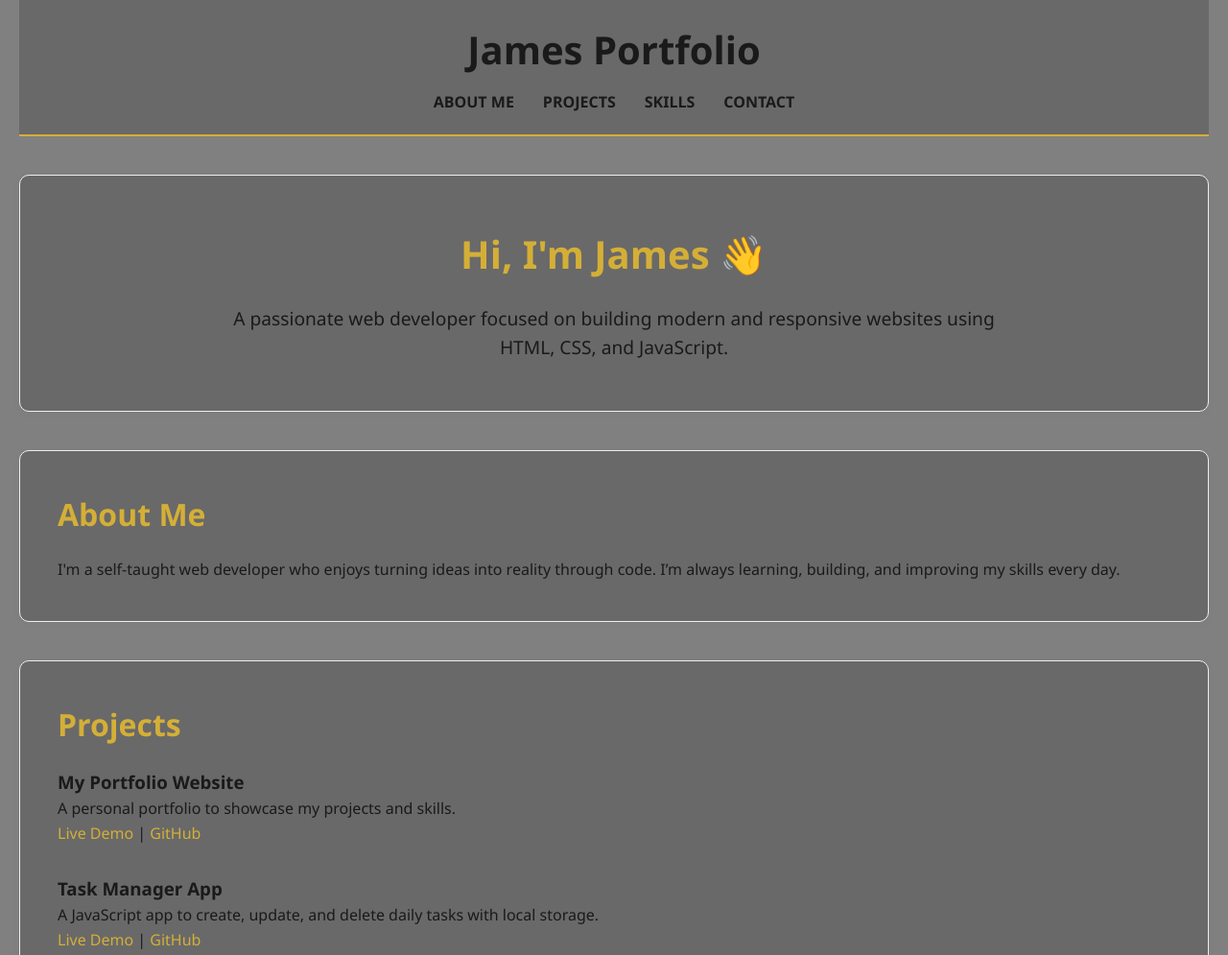
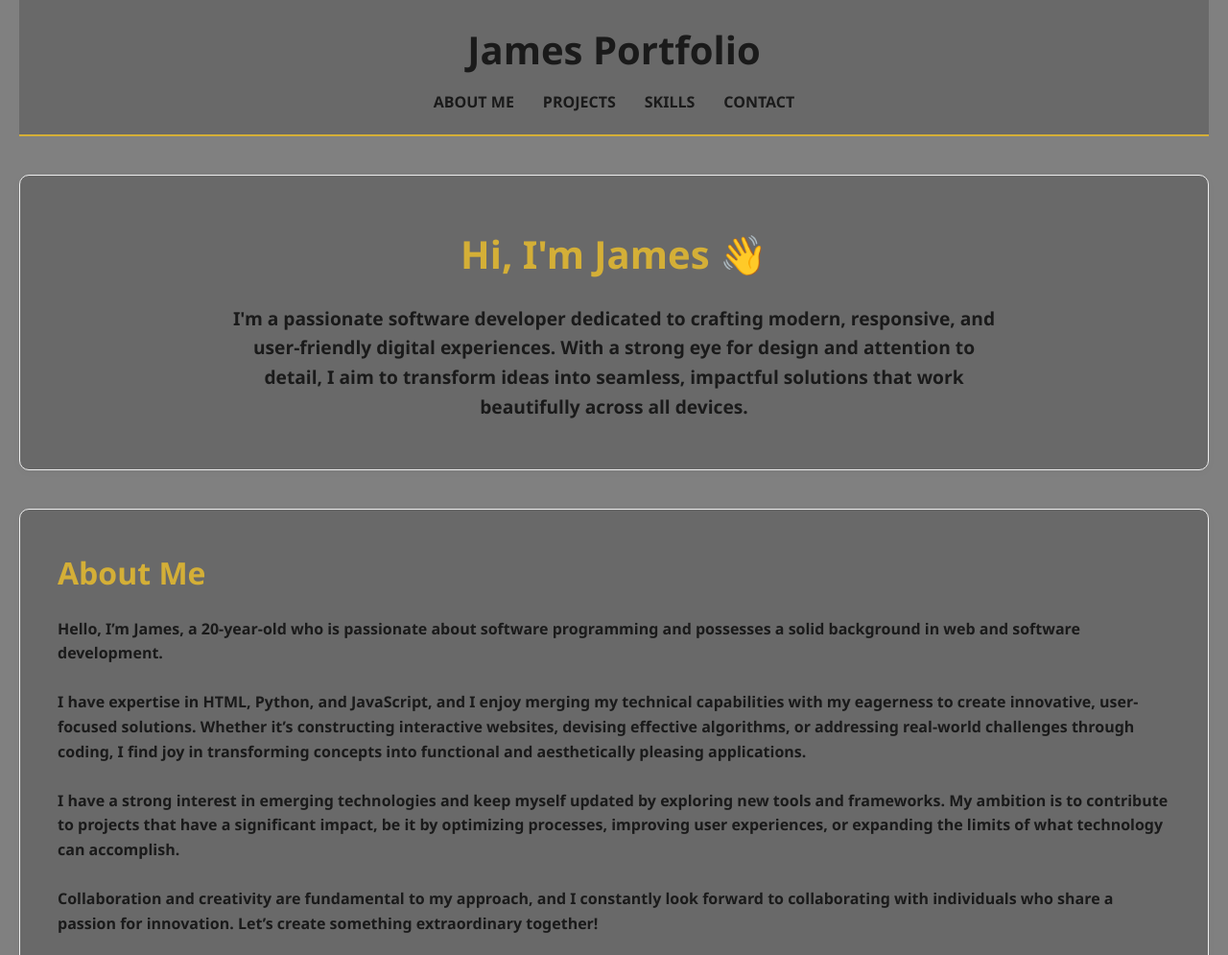
Before and after one commit to SameNjuguna/NewPortfolio, a plain HTML site: page index.html in a window 1280 px wide. Shown: the top 995 px of the page at 96% size. Drawn offline with Linux system fonts and the light colour scheme.

Commit message:
updated version

```diff
--- a/index.html
+++ b/index.html
@@ -27,7 +27,7 @@
 <section id="hero">
     <div class="container">
         <h2>Hi, I'm James 👋</h2>
-        <p>A passionate web developer focused on building modern and responsive websites using HTML, CSS, and JavaScript.</p>
+        <p>I'm a passionate software developer dedicated to crafting modern, responsive, and user-friendly digital experiences. With a strong eye for design and attention to detail, I aim to transform ideas into seamless, impactful solutions that work beautifully across all devices.</p>
     </div>
 </section>
 
@@ -35,7 +35,11 @@
 <section id="about">
     <div class="container">
         <h2>About Me</h2>
-        <p>I'm a self-taught web developer who enjoys turning ideas into reality through code. I’m always learning, building, and improving my skills every day.</p>
+        <p>
+            Hello, I’m James, a 20-year-old who is passionate about software programming and possesses a solid background in web and software development. <br><br> I have expertise in HTML, Python, and JavaScript, and I enjoy merging my technical capabilities with my eagerness to create innovative, user-focused solutions.  Whether it’s constructing interactive websites, devising effective algorithms, or addressing real-world challenges through coding, I find joy in transforming concepts into functional and aesthetically pleasing applications. <br><br>
+            I have a strong interest in emerging technologies and keep myself updated by exploring new tools and frameworks. My ambition is to contribute to projects that have a significant impact, be it by optimizing processes, improving user experiences, or expanding the limits of what technology can accomplish. <br><br>
+            Collaboration and creativity are fundamental to my approach, and I constantly look forward to collaborating with individuals who share a passion for innovation. Let’s create something extraordinary together!
+        </p>
     </div>
 </section>
 
@@ -63,9 +67,10 @@
         <ul class="skills-list">
             <li>HTML5</li>
             <li>CSS3</li>
+            <li>React</li>
+            <li>Python</li>
             <li>JavaScript</li>
             <li>Git & GitHub</li>
-            <li>Responsive Design</li>
         </ul>
     </div>
 </section>
--- a/style.css
+++ b/style.css
@@ -20,6 +20,7 @@ body {
     margin: 0 auto;
     padding: 0 20px;
     border-radius: 10px;
+    font-weight: bolder;
 }
 
 /* Header */
```
